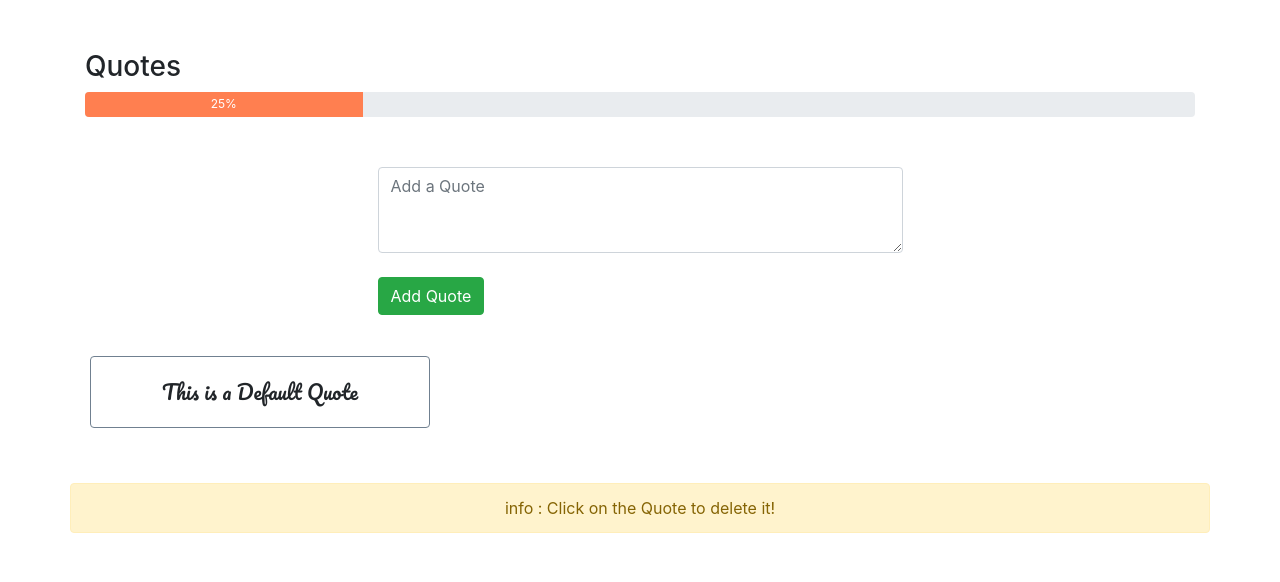
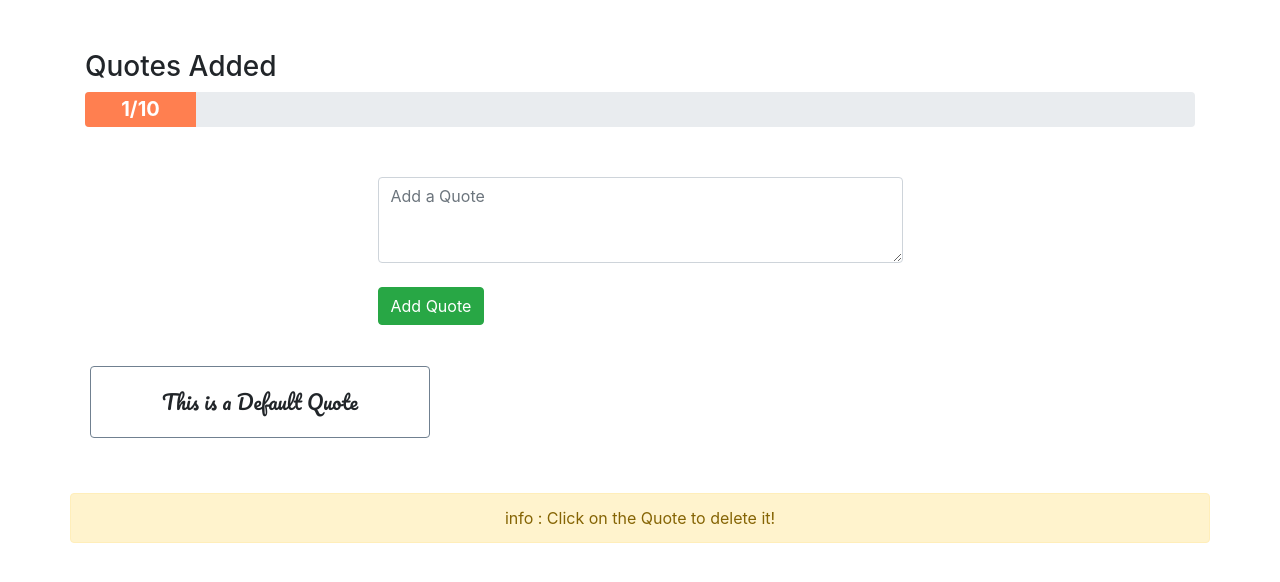
Before and after one commit to manojnaidu619/Quote-world, a Vue app: page / in a window 1280 px wide. Shown: the top 582 px of the page. Built offline with nearby package versions, Linux system fonts and the light colour scheme.

Commit message:
Added progressbar for quotes

```diff
--- a/src/App.vue
+++ b/src/App.vue
@@ -1,7 +1,7 @@
 <template>
   <div id="app">
     <div class="container">
-      <quote-progress></quote-progress>
+      <quote-progress :count="quotes.length"></quote-progress>
       <add-quote :quotes='quotes'></add-quote>
       <quote-grid :quotes='quotes' @removeQuote="deleteQuote"></quote-grid>
       <div v-if="this.quotes.length > 0" class="row justify-content-center">
@@ -22,7 +22,7 @@ export default {
    return {
      quotes: [
        'This is a Default Quote'
-     ]
+     ],
    }
  },
  components:{
--- a/src/components/AddQuote.vue
+++ b/src/components/AddQuote.vue
@@ -23,7 +23,7 @@
      },
      methods:{
        PushQuote(){
-         if(this.newQuote.length > 3 && this.newQuote.length < 100){
+         if(this.newQuote.length > 3 && this.newQuote.length < 100 && this.quotes.length < 10){
            this.quotes.push(this.newQuote)
            this.newQuote = ""
          }
--- a/src/components/ProgressBar.vue
+++ b/src/components/ProgressBar.vue
@@ -1,23 +1,27 @@
 <template>
   <div class="row">
     <div class="col">
-      <h3>Quotes</h3>
+      <h3>Quotes Added</h3>
       <div class="progress">
-        <div class="progress-bar" role="progressbar" style="width: 25%;" aria-valuenow="25" aria-valuemin="0" aria-valuemax="100">25%</div>
+        <div class="progress-bar" role="progressbar" :style="{width: (count * 10) +'%'}" aria-valuenow="25" aria-valuemin="0" aria-valuemax="10">{{count}}/10</div>
       </div>
     </div>
   </div>
 </template>
 
 <script>
-
+ export default{
+   props: ['count']
+ }
 </script>
 
 <style scoped>
  .progress{
-   height:25px;
+   height:35px;
  }
  .progress-bar{
     background-color: Coral;
+    font-weight: bold;
+    font-size: 20px;
  }
 </style>
```
